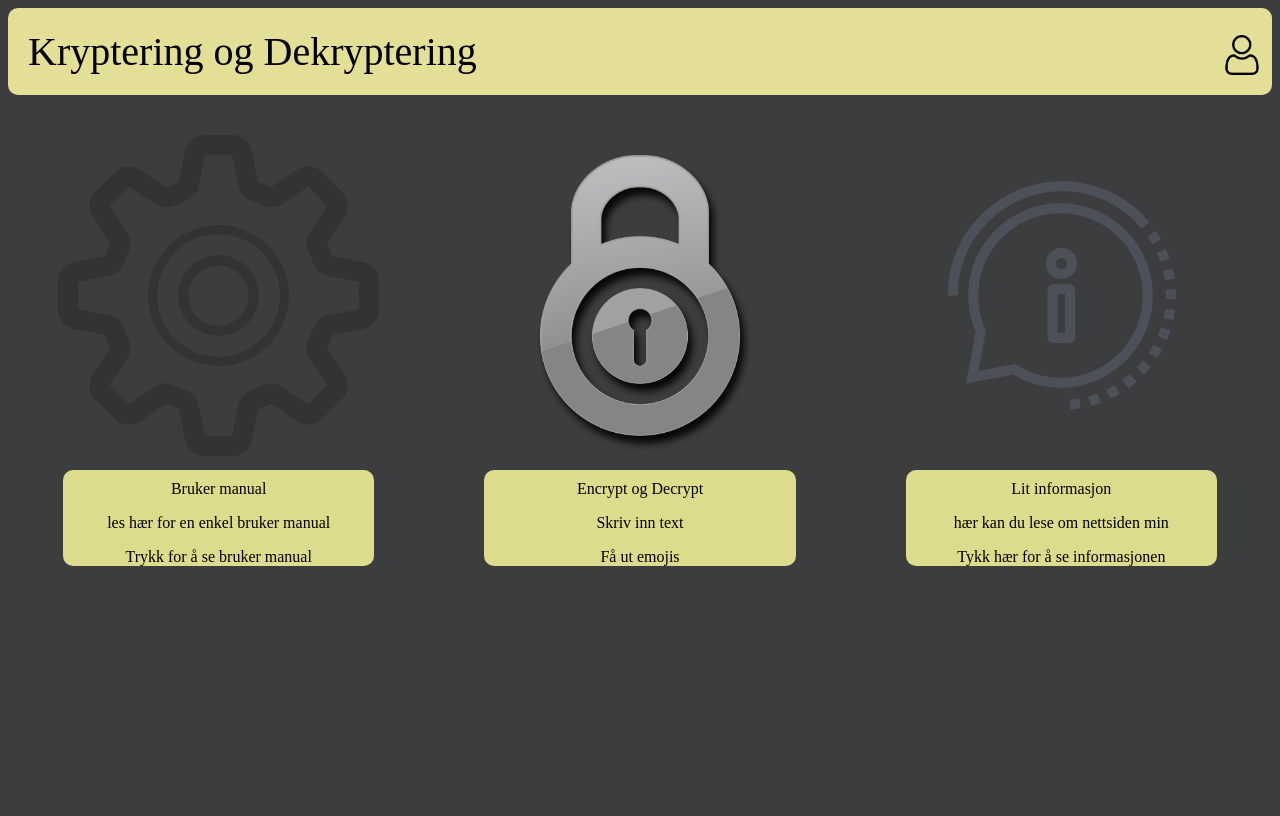
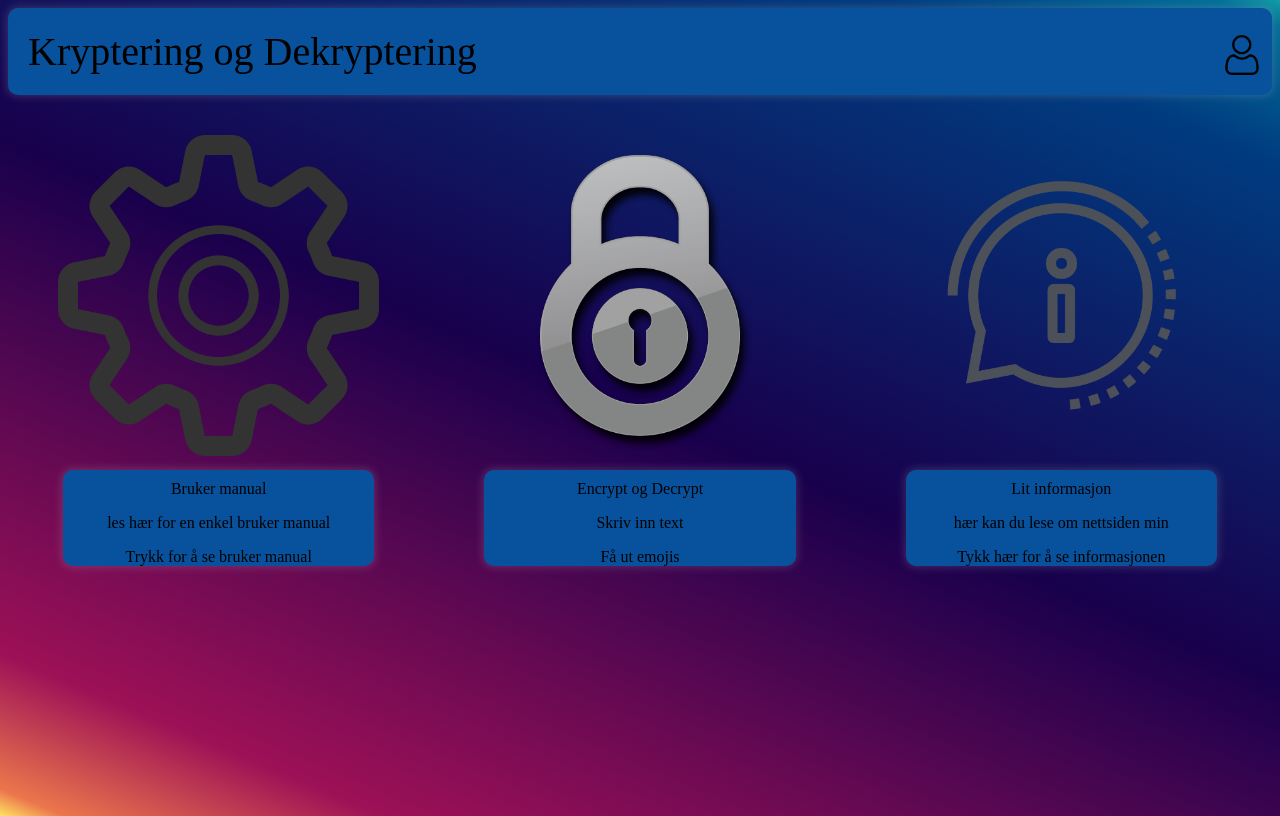
Before and after one commit to Dakimad/Emoji-Krypting-og-dekrypting, a PHP site: page /homePage.html in a window 1280 px wide. Before the commit the page ends 566 px from the top, so only its background shows below. Run offline with PHP 8.4, Linux system fonts and the light colour scheme.

Commit message:
Endret på home page sine farger

```diff
--- a/css/homePage.css
+++ b/css/homePage.css
@@ -6,13 +6,24 @@ a {
 
 /* Endrer bakgrunnsfargen på siden */
 body {
-background-color: #3c3d3f;
+    background-image: linear-gradient(
+    23deg,
+    hsl(49deg 100% 69%) 0%,
+    hsl(16deg 80% 61%) 2%,
+    hsl(330deg 81% 34%) 12%,
+    hsl(259deg 100% 15%) 50%,
+    hsl(212deg 100% 25%) 88%,
+    hsl(197deg 100% 30%) 98%,
+    hsl(183deg 79% 36%) 100%
+  );
+  height: 100vh;
 }
 
 
 /* Navigasjonsdiv-elementet */
 .nav_flex {
-    background: #e4df96;
+    background: #08529d;
+    box-shadow: 0 0 0.5em 0.1em #c3c3c333;; /* Endrer bakgrunnsfarge til mørk khaki */
     display: flex; /* Bruker flexbox for layout */
     justify-content: space-between; /* Sprer elementene jevnt langs aksen */
     align-items: center; /* Sentrerer elementene vertikalt */
@@ -84,6 +95,7 @@ background-color: #3c3d3f;
 /* Ved hover-effekt forstørres og vises en skygge på div-elementene */
 .image-container:hover {
     transform: scale(1.1);
+    box-shadow: 0 0 10px rgba(0, 0, 0, 0.3);
 }
 
 .image-container img {
@@ -100,7 +112,8 @@ background-color: #3c3d3f;
 }
 
 .tekst {
-    background: #dddb8c;
+    background: #08529d;
+    box-shadow: 0 0 0.5em 0.1em #c3c3c333; /* Setter bakgrunnsfargen til mørk khaki */
     border-radius: 10px; /* Gir avrundede hjørner */
     margin-left: 45px;
     margin-right: 45px;
```
